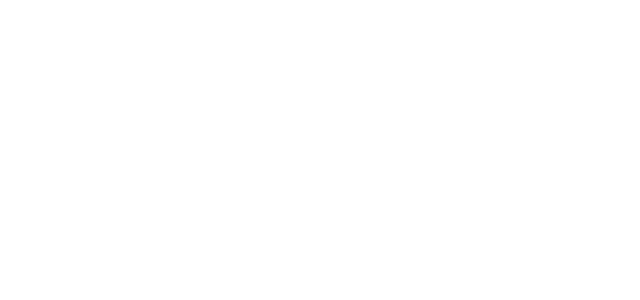
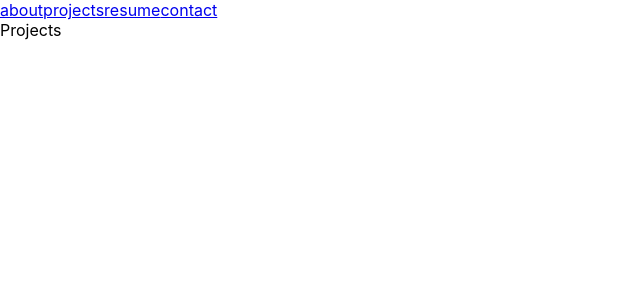
Before and after one commit to clinthof/portfolio, a React (Create React App) app: page /projects in a window 1280 px wide. Shown: the top 300 px of the page, without its empty margins (0-640 px from the left). Built offline with nearby package versions, Linux system fonts and the light colour scheme.

Commit message:
Router setup

```diff
--- a/package.json
+++ b/package.json
@@ -14,7 +14,8 @@
     "react-dom": "^17.0.2",
     "react-scripts": "5.0.0",
     "typescript": "^4.5.4",
-    "web-vitals": "^2.1.2"
+    "web-vitals": "^2.1.2",
+    "wouter": "^2.8.0-alpha.2"
   },
   "scripts": {
     "start": "react-scripts start",
--- a/src/App.tsx
+++ b/src/App.tsx
@@ -1,16 +1,22 @@
 import React from 'react';
-import logo from './logo.svg';
 import './App.css';
 import About from './components/About/About';
 import Projects from './components/Projects/Projects';
 import Resume from './components/Resume/Resume';
 import Contact from './components/Contact/Contact';
 import Navbar from './components/NavBar/Navbar';
+import { Route, Switch } from "wouter";
 
 const App: React.FC = () => {
   return (
     <div>
-
+      <Navbar />
+      <Switch>
+        <Route path='/' component={About} />
+        <Route path='/projects' component={Projects} />
+        <Route path='/resume' component={Resume} />
+        <Route path='/contact' component={Contact} />
+      </Switch>
     </div>
   );
 }
--- a/src/components/NavBar/Navbar.tsx
+++ b/src/components/NavBar/Navbar.tsx
@@ -1,10 +1,11 @@
 import React from 'react'
-import { Link } from 'react-router-dom'
+import { Link } from 'wouter'
+import { links } from '../../data'
 
 const Navbar: React.FC  = () => {
     return (
-        <div>
-            NavBar
+        <div className='navbar'>
+            {links.map(link => <Link to={link.url} key={link.id}>{link.text}</Link>)}
         </div>
     )
 }
--- a/src/data.tsx
+++ b/src/data.tsx
@@ -1,22 +1,28 @@
-export const links = [
+interface Params {
+    id: number,
+    text: string,
+    url: string,
+}
+
+export const links: Array<Params> = [
     {
         id:1,
         text:'about',
-        url:'#about',
+        url:'/',
     },
     {
         id:2,
         text:'projects',
-        url:'#projects',
+        url:'/projects',
     },
     {
         id:3,
         text:'resume',
-        url:'#resume',
+        url:'/resume',
     },
     {
         id:4,
         text:'contact',
-        url:'#contact',
+        url:'/contact',
     },
 ]
```
Also changed, not shown: 1 other file (tests, documents, lock files or other folders).
